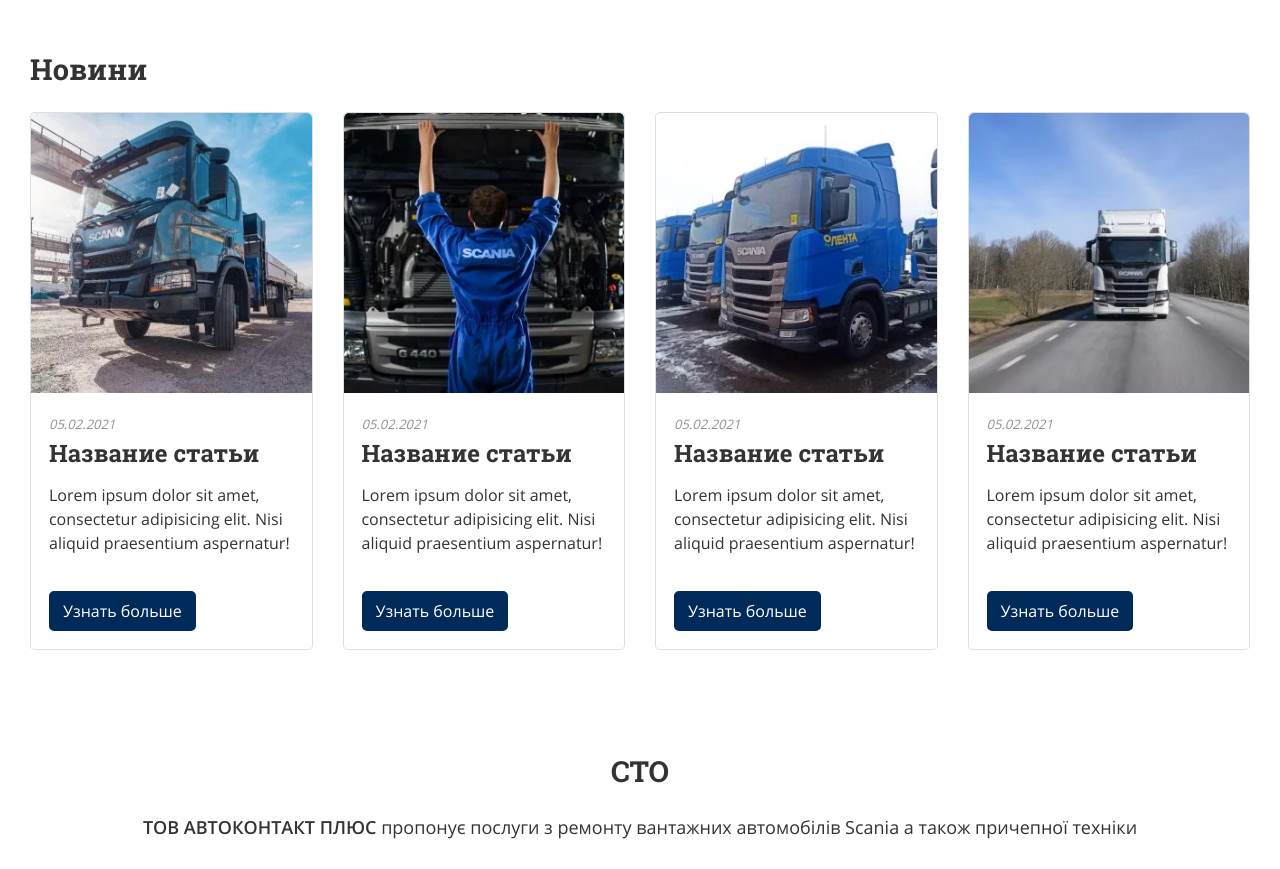
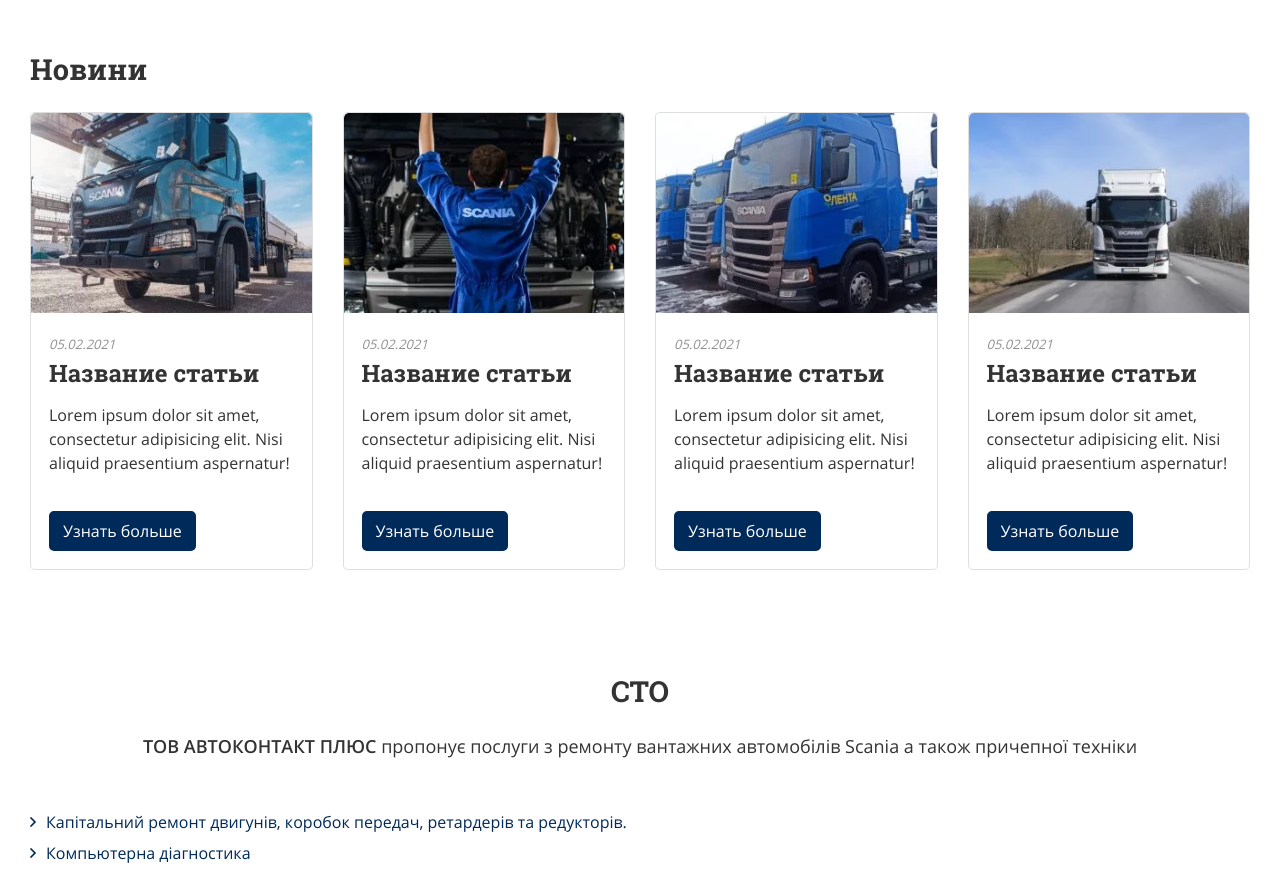
Before and after one commit to pureweb-creator/scania, a website: page index.html in a window 1280 px wide. Shown: the part 2258-3127 px from the top of the page. Drawn offline with nearby package versions, Linux system fonts and the light colour scheme; files whose address does not match are found by name.

Commit message:
Some minor improvements

```diff
--- a/scss/layouts/_card.scss
+++ b/scss/layouts/_card.scss
@@ -11,6 +11,8 @@
 	&__thumbnail{
 		width: 100%;
 		height: auto;
+		max-height: 200px;
+		object-fit: cover;
 		border-top-left-radius: 5px;
 		border-top-right-radius: 5px;
 	}
--- a/scss/layouts/_header.scss
+++ b/scss/layouts/_header.scss
@@ -5,6 +5,7 @@
 	background-size: cover;
 	background-repeat: no-repeat;
 	background-position: right;
+	background-attachment: fixed;
 
 	.mask{
 		background: rgba(0,0,0,0.6);
```
Also changed, not shown: css/main.min.css, 1 other file.
